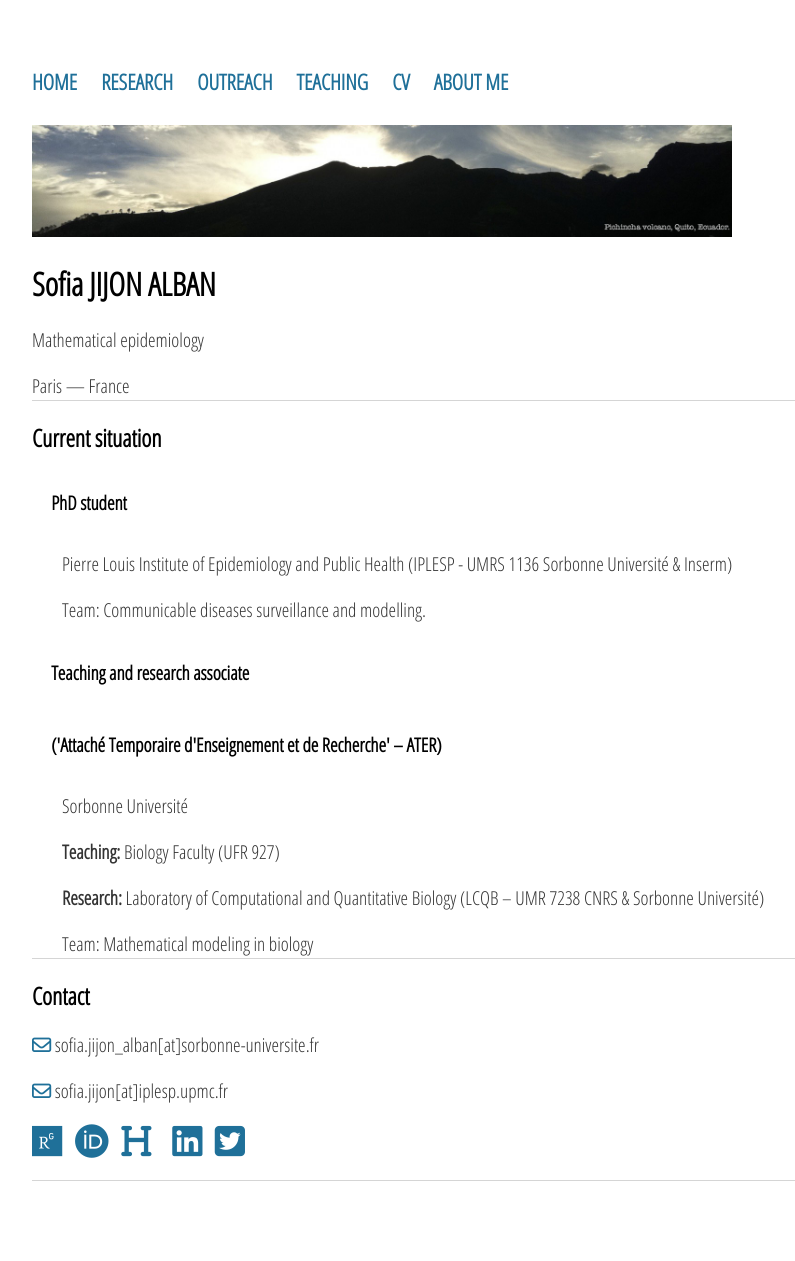
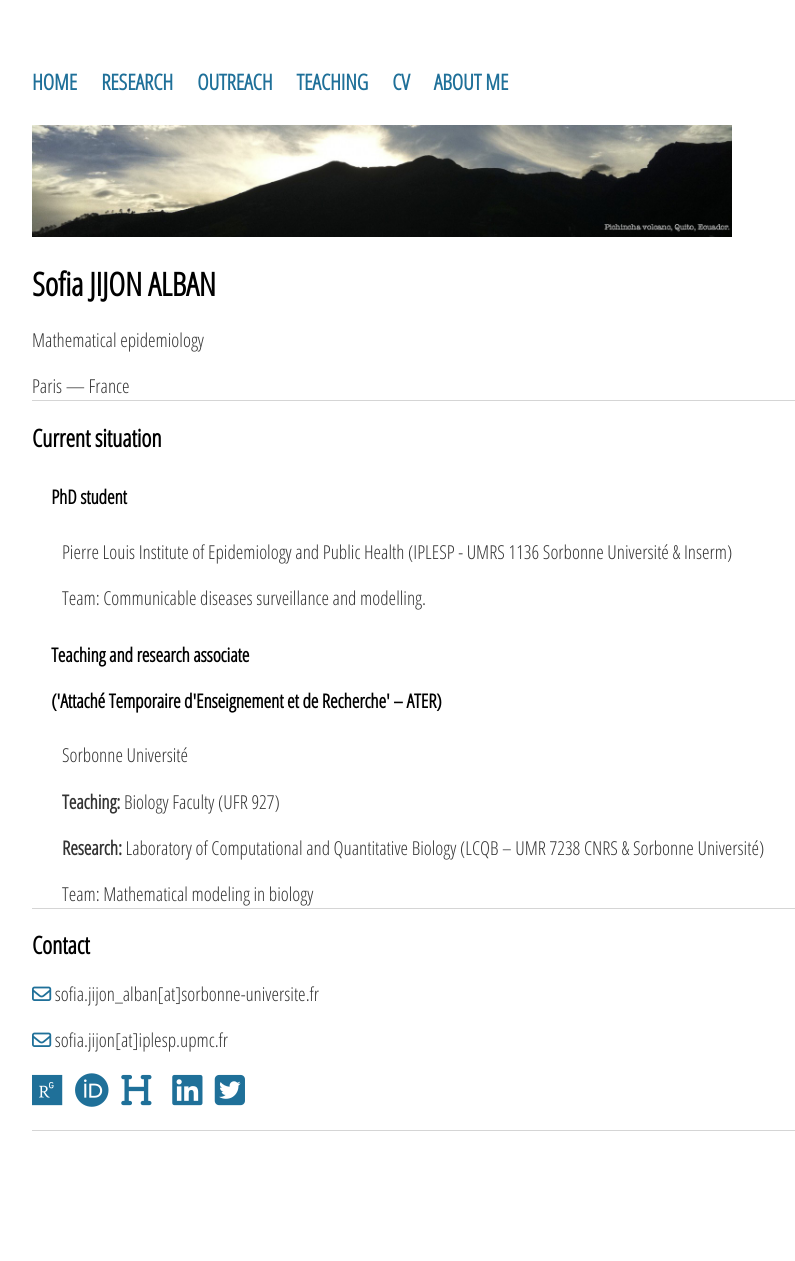
Before and after one commit to sjijon/sjijon.github.io, a Jekyll site: the page built from index.html, in a window 1280 px wide. Shown: the whole page, without its empty margins (160-955 px from the left). Built offline with Jekyll 4.4.1, drawn with Linux system fonts in a browser that asks for light colours; nearby versions of some CDN libraries; after the commit the page ends 1211 px from its top, so only the background shows below that.

Commit message:
Update main.css

```diff
--- a/css/main.css
+++ b/css/main.css
@@ -39,6 +39,7 @@ h3 {
 h4 {
     font-size: 1.2em;
     padding:0.5em 1em;
+    margin:0em;
     font-family: 'Open Sans Condensed', 'Sans-Serif';
 }
 p {
```
